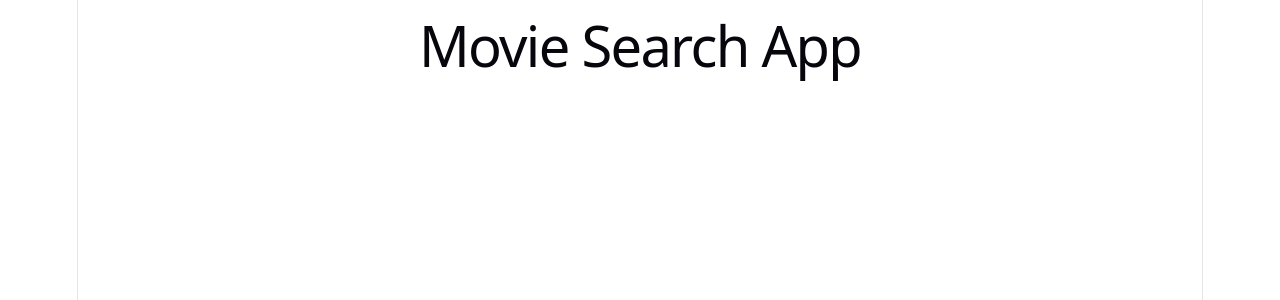
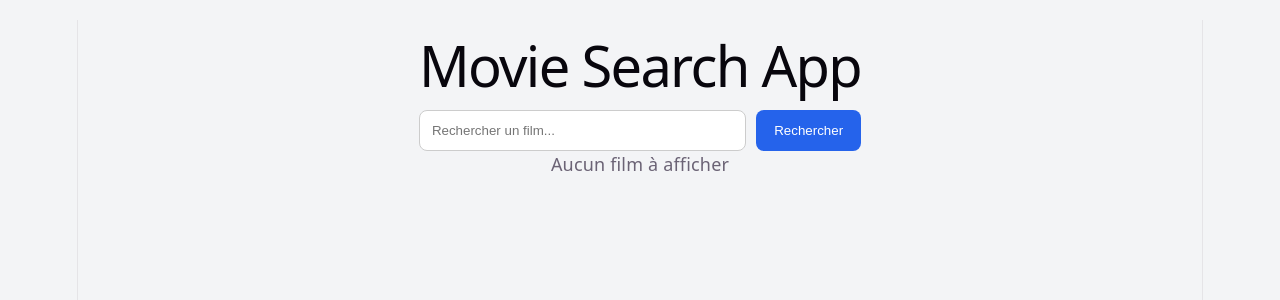
Before and after one commit to kaziZawadi/movie-search-app, a React (Vite) app: page / in a window 1280 px wide. Shown: the top 300 px of the page. Built offline with nearby package versions, Linux system fonts and the light colour scheme.

Commit message:
update movie-search-app

```diff
--- a/src/App.jsx
+++ b/src/App.jsx
@@ -1,7 +1,40 @@
+import { useState } from "react";
+import SearchBar from "./components/SearchBar";
+import MovieList from "./components/MovieList";
+
 function App() {
+  const [movies, setMovies] = useState([]);
+  const [loading, setLoading] = useState(false);
+  const [error, setError] = useState("");
+
+  async function handleSearch(query) {
+    setLoading(true);
+    setError("");
+
+    const response = await fetch(
+      `https://www.omdbapi.com/?apikey=aed80c24&s=${encodeURIComponent(query)}`,
+    );
+
+    const data = await response.json();
+
+    if (data.Search) {
+      setMovies(data.Search);
+    } else {
+      setMovies([]);
+      setError("Aucun film trouvé");
+    }
+
+    setLoading(false);
+  }
+
   return (
     <div className="app">
       <h1>Movie Search App</h1>
+
+      <SearchBar onSearch={handleSearch} loading={loading} />
+      {loading && <p>Chargement...</p>}
+      {error && <p>{error}</p>}
+      <MovieList movies={movies} />
     </div>
   );
 }
--- a/src/components/MovieCard.jsx
+++ b/src/components/MovieCard.jsx
@@ -0,0 +1,15 @@
+function MovieCard({ movie }) {
+  return (
+    <div className="movie-card">
+      <h2>{movie.Title}</h2>
+      <p>{movie.Year}</p>
+      {movie.Poster !== "N/A" ? (
+        <img src={movie.Poster} alt={movie.Title} width="150" />
+      ) : (
+        <div className="no-poster">Aucune image</div>
+      )}
+    </div>
+  );
+}
+
+export default MovieCard;
--- a/src/components/MovieList.jsx
+++ b/src/components/MovieList.jsx
@@ -0,0 +1,17 @@
+import MovieCard from "./MovieCard";
+
+function MovieList({ movies }) {
+  if (movies.length === 0) {
+    return <p>Aucun film à afficher</p>;
+  }
+
+  return (
+    <div className="movie-grid">
+      {movies.map((movie) => (
+        <MovieCard key={movie.imdbID} movie={movie} />
+      ))}
+    </div>
+  );
+}
+
+export default MovieList;
--- a/src/components/SearchBar.jsx
+++ b/src/components/SearchBar.jsx
@@ -0,0 +1,31 @@
+import { useState } from "react";
+
+function searchBar({ onSearch, loading }) {
+  const [query, setQuery] = useState("");
+
+  function handleSubmit(e) {
+    e.preventDefault();
+
+    if (!query.trim()) return;
+
+    onSearch(query);
+    setQuery("");
+  }
+
+  return (
+    <form onSubmit={handleSubmit}>
+      <input
+        type="text"
+        placeholder="Rechercher un film..."
+        value={query}
+        onChange={(e) => setQuery(e.target.value)}
+      />
+
+      <button type="submit" disabled={loading}>
+        {loading ? "Recherche..." : "Rechercher"}
+      </button>
+    </form>
+  );
+}
+
+export default searchBar;
--- a/src/index.css
+++ b/src/index.css
@@ -11,8 +11,8 @@
   --shadow:
     rgba(0, 0, 0, 0.1) 0 10px 15px -3px, rgba(0, 0, 0, 0.05) 0 4px 6px -2px;
 
-  --sans: system-ui, 'Segoe UI', Roboto, sans-serif;
-  --heading: system-ui, 'Segoe UI', Roboto, sans-serif;
+  --sans: system-ui, "Segoe UI", Roboto, sans-serif;
+  --heading: system-ui, "Segoe UI", Roboto, sans-serif;
   --mono: ui-monospace, Consolas, monospace;
 
   font: 18px/145% var(--sans);
@@ -51,7 +51,15 @@
 }
 
 body {
+  font-family: system-ui, Arial, sans-serif;
+  background: #f3f4f6;
   margin: 0;
+  padding: 20px;
+}
+
+.app {
+  max-width: 1100px;
+  margin: 0 auto;
 }
 
 #root {
@@ -81,6 +89,7 @@ h1 {
     font-size: 36px;
     margin: 20px 0;
   }
+  text-align: center;
 }
 h2 {
   font-size: 24px;
@@ -109,3 +118,61 @@ code {
   padding: 4px 8px;
   background: var(--code-bg);
 }
+
+/* nouveaux styles */
+form {
+  display: flex;
+  gap: 10px;
+  margin-top: 20px;
+}
+
+input {
+  flex: 1;
+  padding: 12px;
+  border-radius: 8px;
+  border: 1px solid #ccc;
+}
+
+button {
+  padding: 12px 18px;
+  border: none;
+  border-radius: 8px;
+  background: #2563eb;
+  color: white;
+  cursor: pointer;
+}
+
+button:disabled {
+  opacity: 0.6;
+  cursor: not-allowed;
+}
+
+.movie-grid {
+  display: grid;
+  grid-template-columns: repeat(auto-fit, minmax(160px, 1fr));
+  gap: 20px;
+  margin-top: 20px;
+}
+
+.movie-card {
+  background: white;
+  padding: 12px;
+  border-radius: 10px;
+  text-align: center;
+  box-shadow: 0 4px 12px rgba(0, 0, 0, 0.08);
+}
+
+.movie-card img {
+  max-width: 100px;
+  border-radius: 8px;
+}
+
+.no-poster {
+  height: 225px;
+  display: flex;
+  align-items: center;
+  justify-content: center;
+  background: #e5e7eb;
+  border-radius: 8px;
+  color: #555;
+}
```
